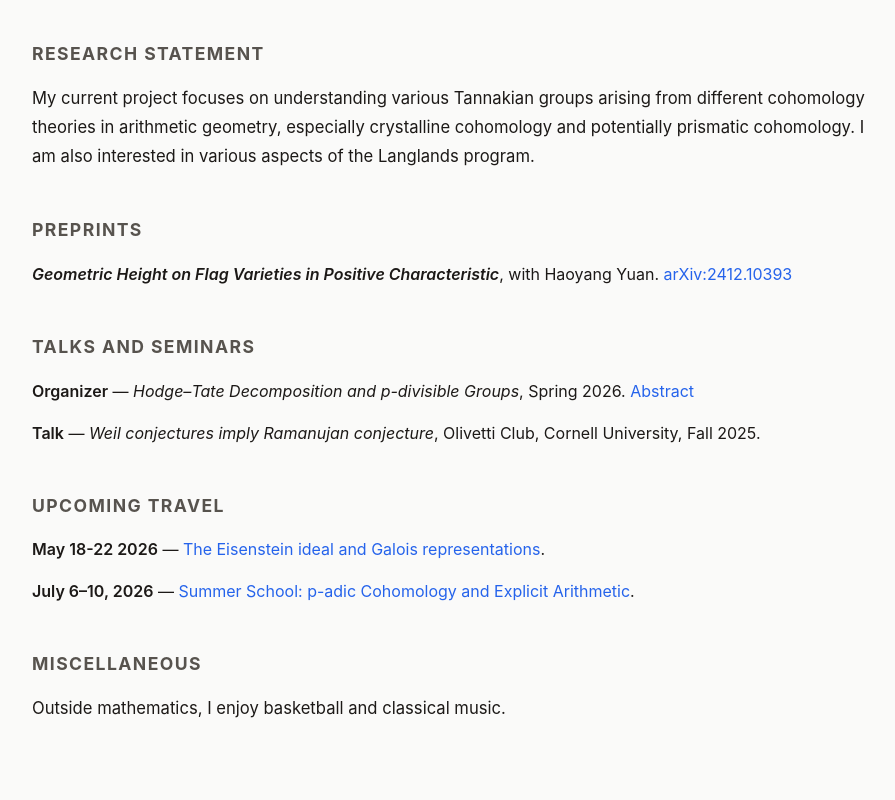
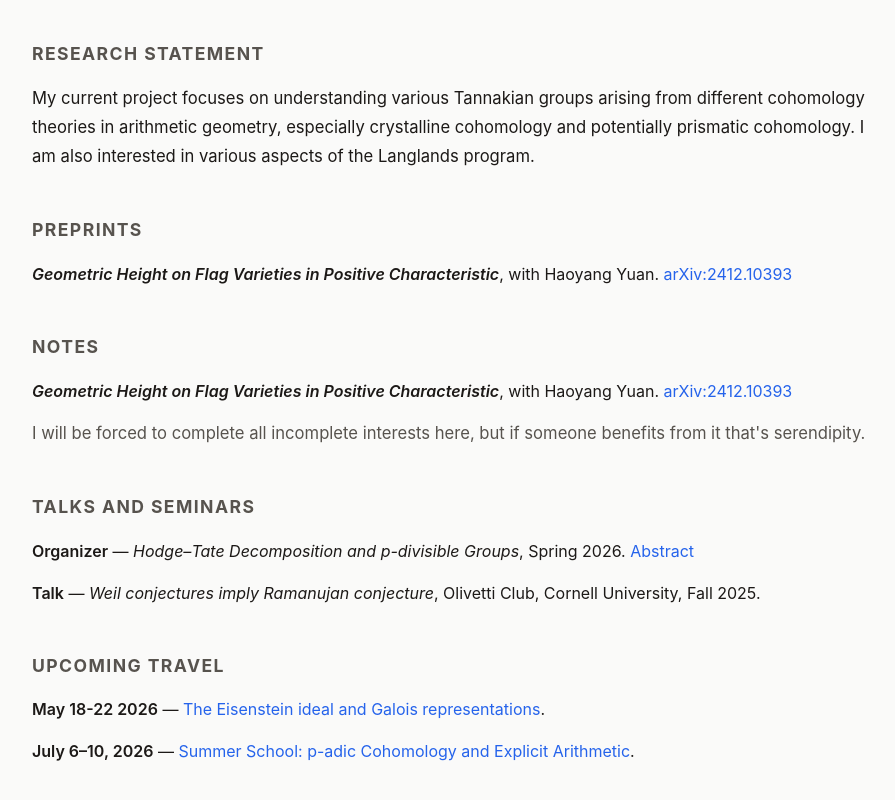
Before and after one commit to yc0401/yc0401.github.io, a plain HTML site: page index.html in a window 1280 px wide. Shown: the part 528-1328 px from the top of the page, without its empty margins (178-1073 px from the left). Drawn offline with Linux system fonts and the light colour scheme.

Commit message:
Add notes section with research details

```diff
--- a/index.html
+++ b/index.html
@@ -201,6 +201,16 @@
     </section>
 
     <section>
+      <h2>Notes</h2>
+        <div class="item">
+        <span class="item-title"><em>Geometric Height on Flag Varieties in Positive Characteristic</em></span>,
+        with Haoyang Yuan.
+        <a href="https://arxiv.org/abs/2412.10393">arXiv:2412.10393</a>
+      </div>
+        <p class="meta">I will be forced to complete all incomplete interests here, but if someone benefits from it that's serendipity. </p>
+    </section>
+
+    <section>
       <h2>Talks and Seminars</h2>
       <div class="item">
         <span class="item-title">Organizer</span> —
```
